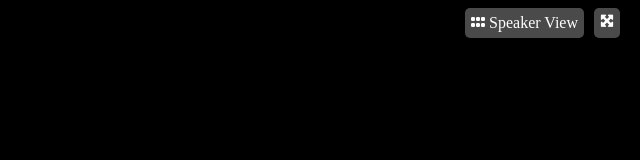
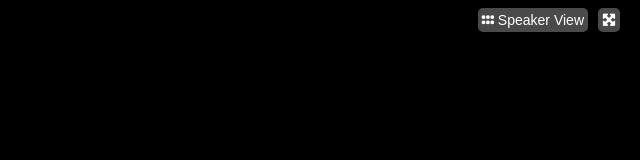
Before and after one commit to CiroMarra/html-css-zoom, a plain HTML site: page index.html in a window 1280 px wide. Shown: the whole page, without its empty margins (640-1280 px from the left). Drawn offline with Linux system fonts and the light colour scheme.

Commit message:
fix: add fix to header

```diff
--- a/index.html
+++ b/index.html
@@ -8,22 +8,30 @@
     <script src="https://kit.fontawesome.com/a754206ac3.js" crossorigin="anonymous"></script>
 </head>
 <body>
+    <!-- INIZIO HEADER -->
         <Header>
             <div class="container">
                 <nav class="navbar">
                     <div class="speakview">
-                     <i class="fa-solid fa-grip"></i>
-                     <span class="speak-text">Speaker View</span>
+                        <button class="btn speakview"><i class="fa-solid fa-grip"></i> Speaker View</button>
+
+
                     </div>
                     <div class="spakview-maxemize">
-                    <i class="fa-solid fa-maximize"></i>
+                        <button class="btn spakview-maxemize"><i class="fa-solid fa-maximize"></i></button>
+
                     </div>
                 </nav>
             </div>
         </Header>
+    <!-- FINE HEADER -->
+
+    <!-- INIZIO MAIN -->
         <main>
             <div class="container">a</div>
         </main>
+
+        <!-- FINE MAIN -->
         <footer>
 
         </footer>
--- a/style.css
+++ b/style.css
@@ -62,22 +62,30 @@
 
 
     }
+    .btn{
+        border: none;
+        color: white;
+        text-align: center;
+        text-decoration: none;
+        font-size: 14px;
+        cursor: pointer;
 
+    }
     .speakview {
         background-color: #4a4a4a;
         color: #fff;
-        padding: 6px;
+        padding: 2px;
         border-radius: 5px;
     }
 
     .spakview-maxemize{
         background-color: #4a4a4a;
         color: #fff;
-        padding: 6px;
+        padding: 2px;
         border-radius: 5px;
-        font-size: 14px;
-        text-align: center;
-        font-style: italic;
+
+
+
 
     }
 
```
Lines whose indentation alone changed are shown as unchanged.
